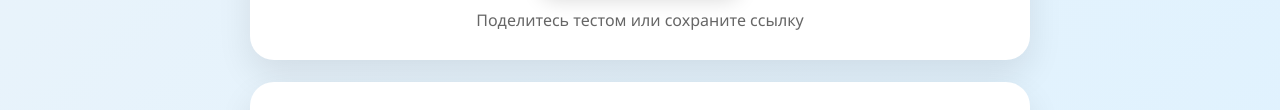
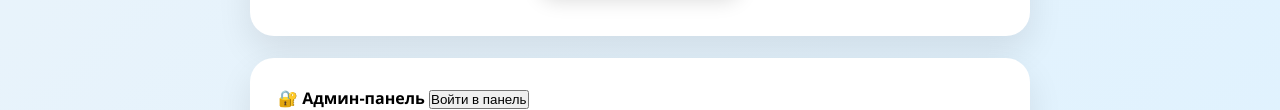
Before and after one commit to AnastasiyaSofronova/sofronova.github.io, a plain HTML site: page index.html in a window 1280 px wide. Shown: the part 1405-1515 px from the top of the page. Drawn offline with Linux system fonts and the light colour scheme; no server answers.

Commit message:
index.html

```diff
--- a/index.html
+++ b/index.html
@@ -78,7 +78,7 @@
       <a href="https://anastasiyasofronova.github.io/ProfilaktikaK.github.io/" target="_blank">
         <img src="qr-code.png" alt="QR-код" style="width:200px; height:200px; border-radius:16px; box-shadow:0 8px 20px rgba(0,0,0,0.15);">
       </a>
-      <p style="margin-top:10px; color:#666;">Поделитесь тестом или сохраните ссылку</p>
+      <p style="margin-top:10px; color:#666;"></p>
     </div>
 
     <div id="adminPanel" class="card">
```
